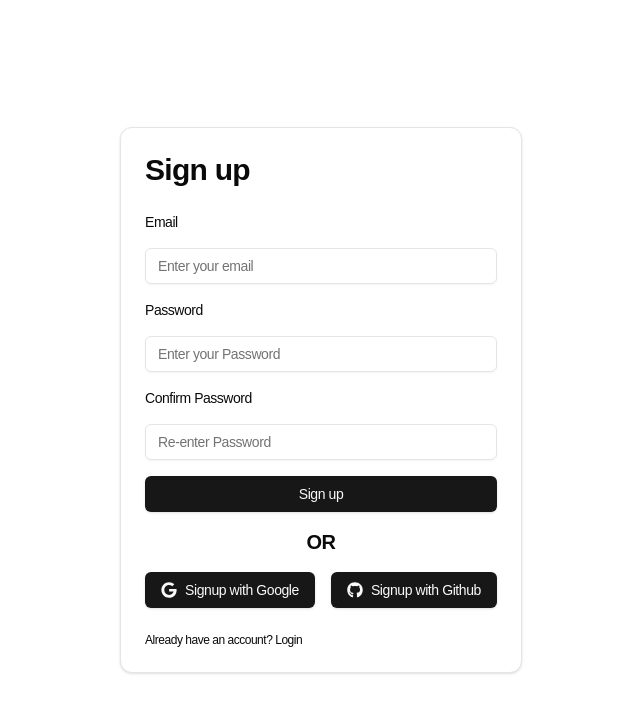
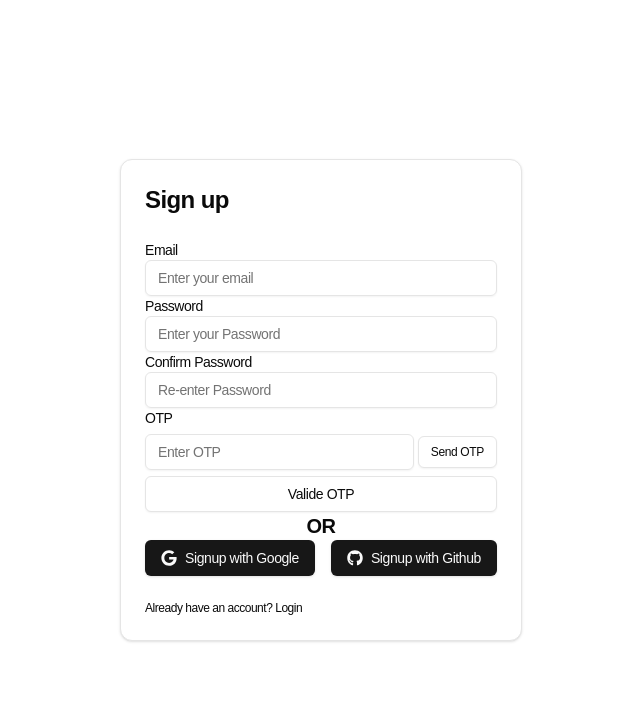
Before and after one commit to mudasarmajeed5/links-hub, a Next.js app: page /register in a window 1280 px wide. Shown: the top 712 px of the page, without its empty margins (319-959 px from the left). Built offline with nearby package versions, Linux system fonts and the light colour scheme; no server answers.

Commit message:
added SMTP server for sending OTP's to new users, shit is getting complicated :)

```diff
--- a/app/[userPage]/page.tsx
+++ b/app/[userPage]/page.tsx
@@ -1,5 +1,5 @@
 "use client";
-import { notFound, usePathname } from 'next/navigation';
+import { usePathname } from 'next/navigation';
 import useGetUserPage from '../hooks/get-userpage-info';
 import { useState, useEffect } from 'react';
 import { User } from '../types/user-account';
@@ -34,24 +34,32 @@ const UserPage = () => {
       }
     }
   }, [data]);
-  if (loading) {
+  if (loading || (!data && !error)) {
+    return <LoadingSkeleton />;
+  }
+  if (!data || error) {
     return (
-      <div>
-        <LoadingSkeleton />
+      <div className="min-h-screen flex flex-col justify-center items-center text-center bg-black text-white">
+        <h1 className="text-4xl font-bold mb-4 text-red-500">404 - User Not Found</h1>
+        <p className="mb-8 text-gray-400">The user you are looking for does not exist.</p>
+        <div className="flex space-x-4">
+          <button
+            onClick={() => window.location.href = '/'}
+            className="px-4 py-2 bg-blue-700 text-white rounded transform -skew-x-12 hover:bg-blue-600 transition hover:shadow-md hover:shadow-blue-500/50"
+          >
+            Go to Home
+          </button>
+          <button
+            onClick={() => window.location.href = 'mailto:helpdesk@linkshub.space'}
+            className="px-4 py-2 bg-red-700 text-white rounded transform -skew-x-12 hover:bg-red-500 transition hover:shadow-md hover:shadow-red-500/50"
+          >
+            Get Help
+          </button>
+        </div>
       </div>
     );
   }
-
-  // If there's an error, show error message
-  if (error) {
-    notFound();
-  }
-
-  // If no user data is found, display a user not found message
-  if (!pageData) {
-    notFound();
-  }
-
+  if(!pageData) return null;
   // Map theme ID to corresponding template
   const templateMapping = {
     1: <MinimalTheme user={pageData} />,
--- /dev/null
+++ b/app/api/auth/send-otp/route.ts
@@ -0,0 +1,68 @@
+import { NextRequest, NextResponse } from "next/server";
+import nodemailer from "nodemailer";
+import bcrypt from "bcryptjs";
+import OtpModal from "@/app/models/OtpModal";
+import connectDB from "@/lib/mongodb";
+await connectDB();
+const transporter = nodemailer.createTransport({
+    host: "smtp.zoho.com",
+    port: 465,
+    secure: true,
+    auth: {
+        user: process.env.ZOHO_EMAIL,
+        pass: process.env.ZOHO_PASSWORD,
+    },
+});
+
+export async function POST(request: NextRequest) {
+    try {
+        const { email } = await request.json();
+        if (!email) return NextResponse.json({ error: "Email is required" }, { status: 400 });
+
+        const otp = Math.floor(100000 + Math.random() * 900000).toString();
+        const hashedOtp = await bcrypt.hash(otp, 10);
+        // Store OTP in database
+        await OtpModal.findOneAndUpdate(
+            { email },
+            { otp: hashedOtp, expiresAt: Date.now() + 5 * 60 * 1000 },
+            { upsert: true }
+        );
+
+        // Send OTP via email
+        await transporter.sendMail({
+            from: process.env.ZOHO_EMAIL,
+            to: email,
+            subject: "OTP for Account Verification",
+            text: `Your OTP is ${otp}. It will expire in 5 minutes.`,
+        });
+
+        return NextResponse.json({ message: "OTP sent successfully", status: 201 });
+    } catch (error) {
+        console.error("Error sending OTP:", error);
+        return NextResponse.json({ error: "Failed to send OTP" }, { status: 500 });
+    }
+}
+
+// Verify OTP
+export async function PUT(request: NextRequest) {
+    try {
+        const { email, otp } = await request.json();
+        if (!email || !otp) return NextResponse.json({ error: "Email and OTP required" }, { status: 400 });
+
+        const storedOtp = await OtpModal.findOne({ email });
+        if (!storedOtp) return NextResponse.json({ error: "Invalid or expired OTP" }, { status: 400 });
+
+        // Compare OTP
+        const isMatch = await bcrypt.compare(otp, storedOtp.otp);
+
+        if (!isMatch) return NextResponse.json({ error: "Invalid OTP" }, { status: 400 });
+
+        // Delete OTP after verification
+        await OtpModal.deleteOne({ email });
+
+        return NextResponse.json({ message: "OTP verified successfully", status: 201 });
+    } catch (error) {
+        console.error("Error verifying OTP:", error);
+        return NextResponse.json({ error: "Failed to verify OTP" }, { status: 500 });
+    }
+}
--- /dev/null
+++ b/app/models/OtpModal.ts
@@ -0,0 +1,9 @@
+import mongoose from "mongoose";
+const { Schema, model, models } = mongoose;
+const otpSchema = new Schema({
+    email: { type: String, required: true, unique: true },
+    otp: { type: String, required: true },
+    expiresAt: { type: Date, required: true, index: { expires: "5m" } } // Auto-delete after 5 min
+});
+
+export default models.Otp || model("Otp", otpSchema);
--- a/app/register/page.tsx
+++ b/app/register/page.tsx
@@ -7,22 +7,88 @@ import { Card, CardContent, CardFooter, CardHeader, CardTitle } from "@/componen
 import { Input } from "@/components/ui/input";
 import { Button } from "@/components/ui/button";
 import { FaGithub, FaGoogle } from "react-icons/fa";
-import { useRouter } from "next/navigation"; // For navigation after successful signup
+import { useRouter } from "next/navigation";
+import { toast } from "sonner";
 
 const Register = () => {
   const { status } = useSession();
   const router = useRouter();
+  const [signUpAllowed, setSignupAllowed] = useState(false);
   const [email, setEmail] = useState("");
+  const [isdisabled, setIsDisabled] = useState(false);
   const [password, setPassword] = useState("");
   const [confirmPassword, setConfirmPassword] = useState("");
   const [error, setError] = useState<string | null>(null);
   const [loading, setLoading] = useState(false);
-
+  const [verifyingOtp, setverifyingOtp] = useState(false);
+  const [otp, setOtp] = useState<string>("");
+  const sendOtp = async () => {
+    setIsDisabled(true);
+    if (!email || !password || !confirmPassword) {
+      setError("Please complete all fields.");
+      return;
+    }
+    if (password !== confirmPassword) {
+      setError("Passwords do not match.");
+      setIsDisabled(false);
+      return;
+    }
+    const emailRegex = /^[^\s@]+@[^\s@]+\.[^\s@]+$/;
+    if (!emailRegex.test(email)) {
+      setError("Invalid email format.");
+      return;
+    }
+    const response = await fetch('/api/auth/send-otp', {
+      method: 'POST',
+      headers: {
+        'Content-Type': 'application/json'
+      },
+      body: JSON.stringify({ email })
+    });
+    const data = await response.json();
+    if (data.status == 201) {
+      toast.success('Email sent successfully');
+    }
+    setError(null);
+    setIsDisabled(false);
+  }
+  const verifyOtp = async () => {
+    setverifyingOtp(true);
+    if (!email || !password || !confirmPassword) {
+      setError("Please complete all fields.");
+      return;
+    }
+    if (password !== confirmPassword) {
+      setError("Passwords do not match.");
+    }
+    const emailRegex = /^[^\s@]+@[^\s@]+\.[^\s@]+$/;
+    if (!emailRegex.test(email)) {
+      setError("Invalid email format.");
+      return;
+    }
+    const response = await fetch('/api/auth/send-otp', {
+      method: 'PUT',
+      headers: {
+        'Content-Type': 'application/json'
+      },
+      body: JSON.stringify({ email, otp })
+    });
+    const data = await response.json();
+    if (data.status == 400) {
+      toast.error('Invalid OTP')
+    }
+    if (data.status == 201) {
+      toast.success('OTP verified successfully, Signup to continue');
+      setSignupAllowed(true);
+    }
+    setError(null);
+    setverifyingOtp(false);
+  }
   if (status == "authenticated") {
     return (
       <div className="flex flex-col min-h-[80vh] justify-center items-center">
         <span>You are signed in already!</span>
-        <Link className="bg-black text-white rounded-md px-2 py-1" href="/">
+        <Link className="bg-black text-white rounded-md px-2 py-1" href="/dashboard/loading">
           Home
         </Link>
       </div>
@@ -71,9 +137,9 @@ const Register = () => {
     <div className="flex justify-center items-center min-h-screen">
       <Card>
         <CardHeader>
-          <CardTitle className="text-3xl">Sign up</CardTitle>
+          <CardTitle className="text-2xl">Sign up</CardTitle>
         </CardHeader>
-        <CardContent className="space-y-4">
+        <CardContent>
           <div className="text-bold text-sm">Email</div>
           <Input
             type="email"
@@ -95,6 +161,21 @@ const Register = () => {
             onChange={(e) => setConfirmPassword(e.target.value)}
             placeholder="Re-enter Password"
           />
+          <div className="text-bold text-sm">OTP</div>
+          <div className="flex items-center gap-1">
+            <Input
+              type="text"
+              value={otp}
+              className="text-xs"
+              onChange={(e) => setOtp(e.target.value)}
+              placeholder="Enter OTP" />
+            <div className="text-right my-2"><Button variant={"outline"} size={"sm"} onClick={sendOtp} disabled={isdisabled}>Send OTP</Button></div>
+          </div>
+          <Button disabled={verifyingOtp} variant={"outline"} onClick={verifyOtp} className="w-full">
+            {verifyingOtp ? "Validating..." : "Valide OTP"}
+          </Button>
+          {
+            signUpAllowed && (
               <Button
                 className="mt-4 w-full"
                 onClick={handleSubmit}
@@ -102,6 +183,8 @@ const Register = () => {
               >
                 {loading ? "Signing up..." : "Sign up"}
               </Button>
+            )
+          }
           {error && <p className="text-red-500 text-sm">{error}</p>}
           <div className="text-center font-bold text-xl">OR</div>
           <div className="flex gap-4">
--- a/package.json
+++ b/package.json
@@ -26,6 +26,7 @@
     "next-auth": "^4.24.11",
     "next-cloudinary": "^6.16.0",
     "next-themes": "^0.4.4",
+    "nodemailer": "^6.10.0",
     "react": "^19.0.0",
     "react-countup": "^6.5.3",
     "react-dom": "^19.0.0",
@@ -40,6 +41,7 @@
   "devDependencies": {
     "@eslint/eslintrc": "^3",
     "@types/node": "^20",
+    "@types/nodemailer": "^6.4.17",
     "@types/react": "^19.0.8",
     "@types/react-dom": "^19",
     "eslint": "^9",
```
Also changed, not shown: app/dashboard/[username]/emailmarketing/page.tsx (+14 -14 lines), 1 other file (tests, documents, lock files or other folders). Lines whose indentation alone changed are shown as unchanged.
